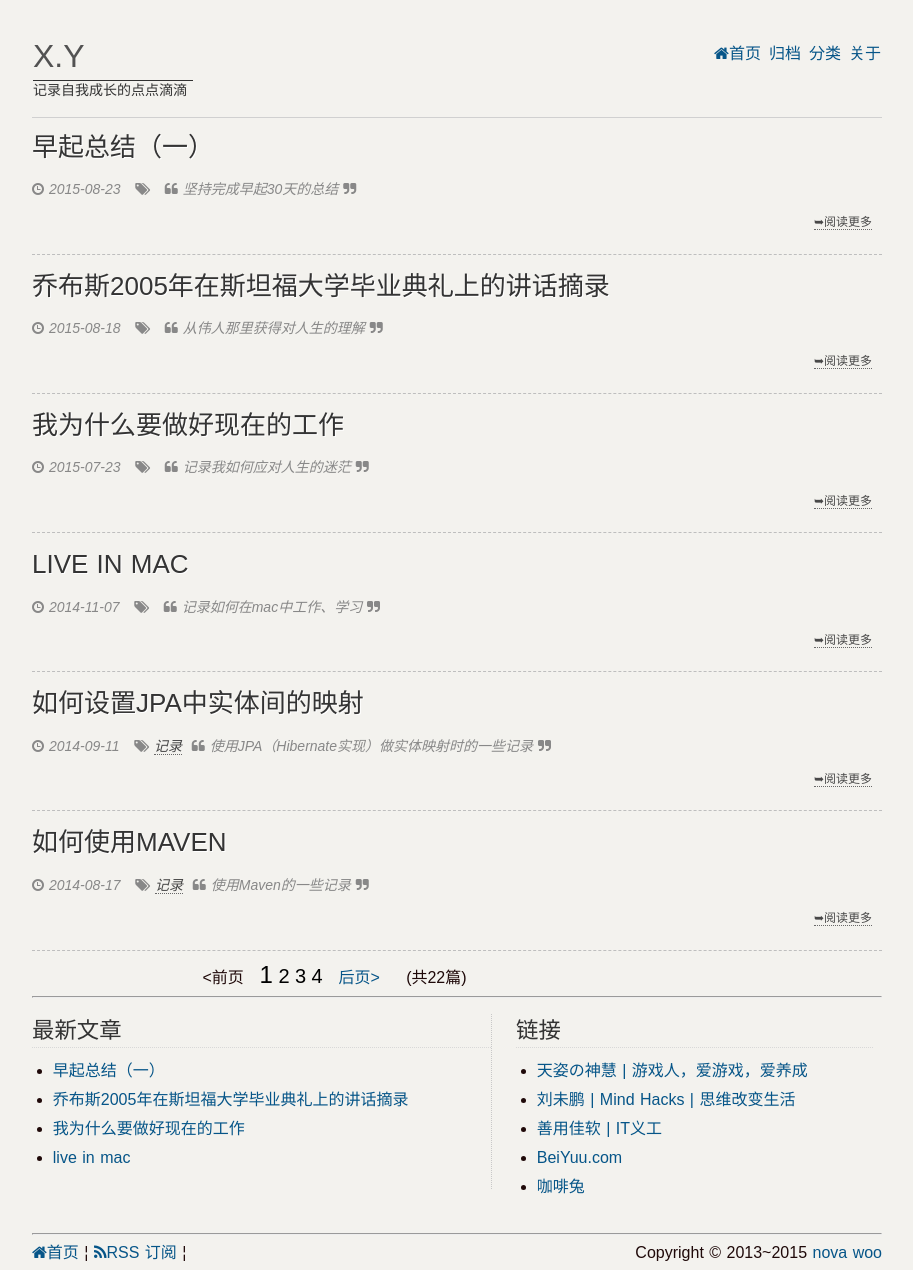
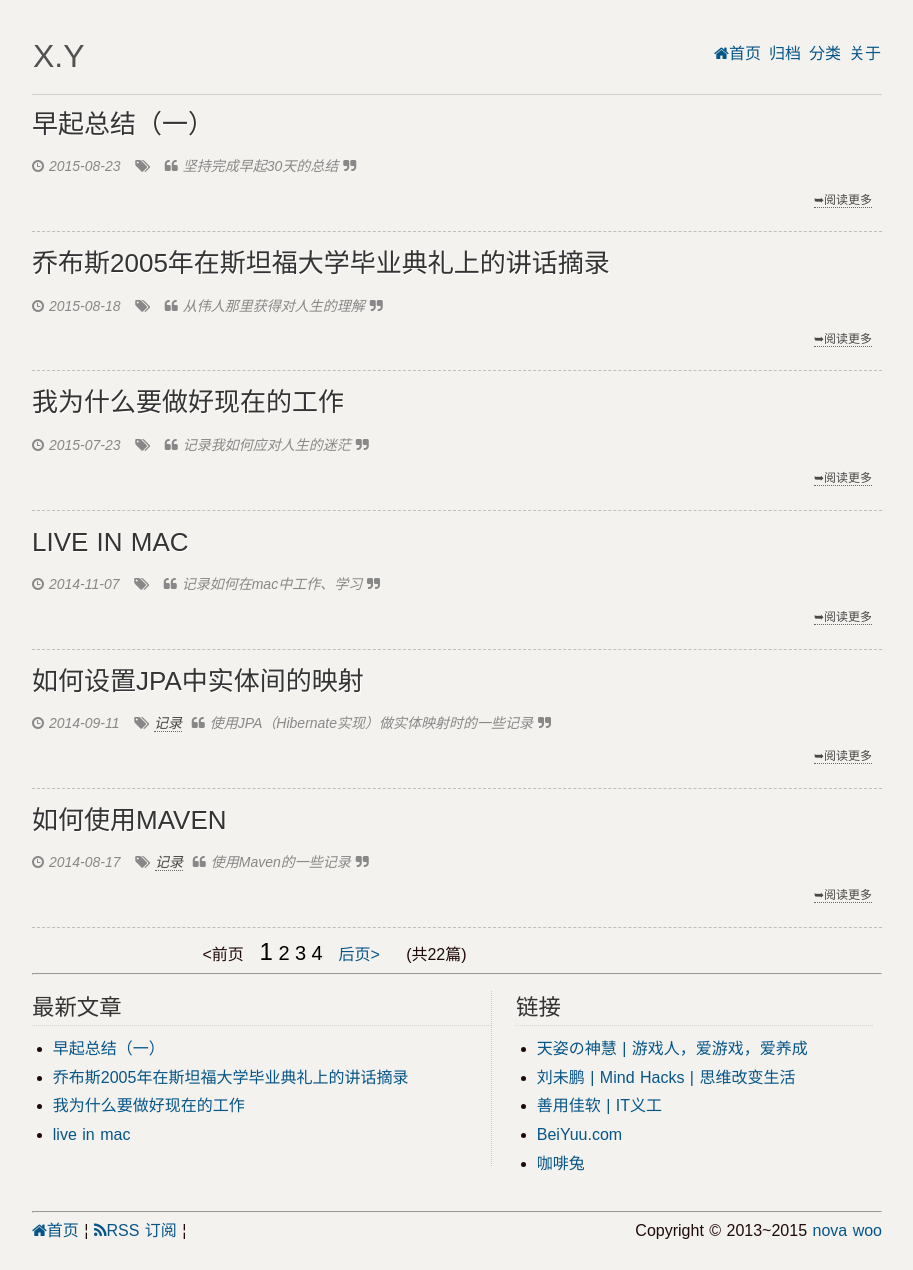
Before and after one commit to novawoo/novawoo.github.com, a Jekyll site: the page built from index.html, in a window 1280 px wide. Shown: the whole page, without its empty margins (183-1096 px from the left). Built offline with Jekyll 4.4.1, drawn with Linux system fonts in a browser that asks for light colours; Markdown is read by kramdown in place of the engine named in the settings; the list of posts is cut into pages by our own code; after the commit the page ends 1248 px from its top, so only the background shows below that.

Commit message:
modified:   _layouts/page.html

```diff
--- a/_layouts/page.html
+++ b/_layouts/page.html
@@ -6,7 +6,7 @@ layout:           default
 <span class="alignleft">
   <hgroup class="violet-site">
   <h1><a href="/" ret="bootmark">{{site.title}}</a></h1>
-    <h2>记录自我成长的点点滴滴</h2>
+    <!-- h2>记录自我成长的点点滴滴</h2 -->
   </hgroup>
 </span>
   <span class="alignright"><span><a href="/" title="首页" ret="bootmark"><i class="icon-home"></i>首页</a></span><span><a href="/archives.html" ret="bootmark">归档</a></span> <span><a href="/categories.html" ret="bootmark">分类</a></span> <span><a href="/about.html" ret="bootmark">关于</a></span> </span>
```
